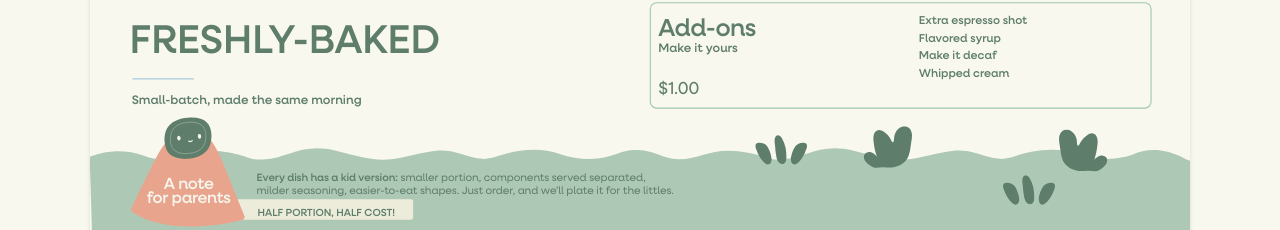
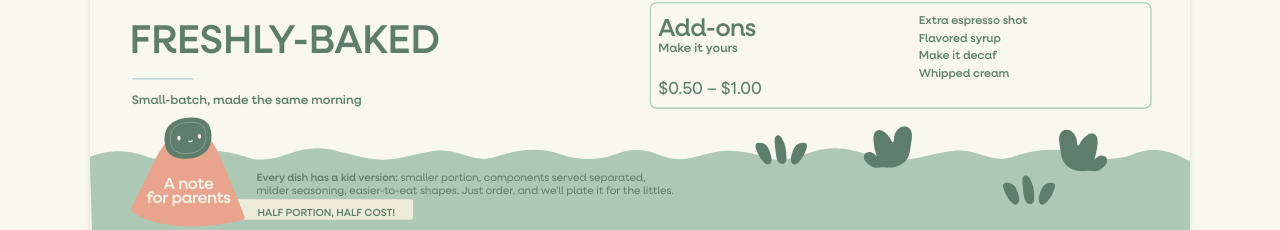
Before and after one commit to mimloo/menu, a React (Vite) app: page / in a window 1280 px wide. Shown: the part 1919-2149 px from the top of the page. Built offline with nearby package versions, Linux system fonts and the light colour scheme.

Commit message:
Show add-ons as a $0.50 – $1.00 price range
Co-Authored-By: Claude Opus 5.5 <noreply@anthropic.com>
Claude-Session: https://claude.ai/code/session_01BurK9akCsKKP8cYQa62F6V

```diff
--- a/src/boards/SidesSips.tsx
+++ b/src/boards/SidesSips.tsx
@@ -71,7 +71,7 @@ export function SidesSips() {
         {addOns.tagline}
       </div>
       <div className="t abs reg tight" style={{ left: 992, top: 792.9, fontSize: 30.6 }}>
-        {money(addOns.price)}
+        {addOns.price.map(money).join(' – ')}
       </div>
       {addOns.items.map((a, i) => (
         <div key={a} className="t abs" style={{ left: 1446.6, top: 679.9 + i * 30.6, fontSize: 20 }}>
--- a/src/data/menu.ts
+++ b/src/data/menu.ts
@@ -277,6 +277,6 @@ export const tea: DrinkTable = {
 export const addOns = {
   title: 'Add-ons',
   tagline: 'Make it yours',
-  price: 1,
+  price: [0.5, 1] as const, // shown as a range: $0.50 – $1.00
   items: ['Extra espresso shot', 'Flavored syrup', 'Make it decaf', 'Whipped cream'],
 };
```
